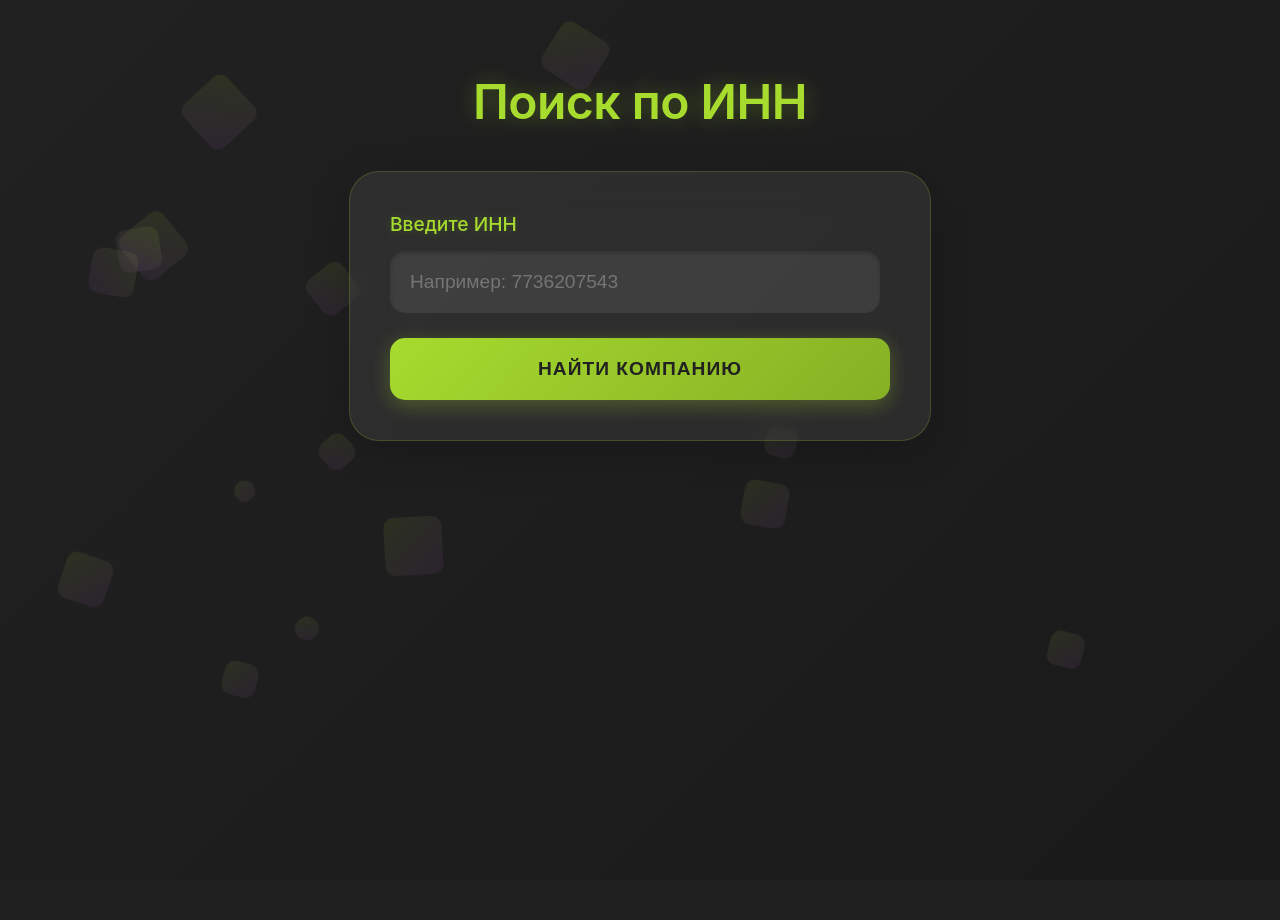
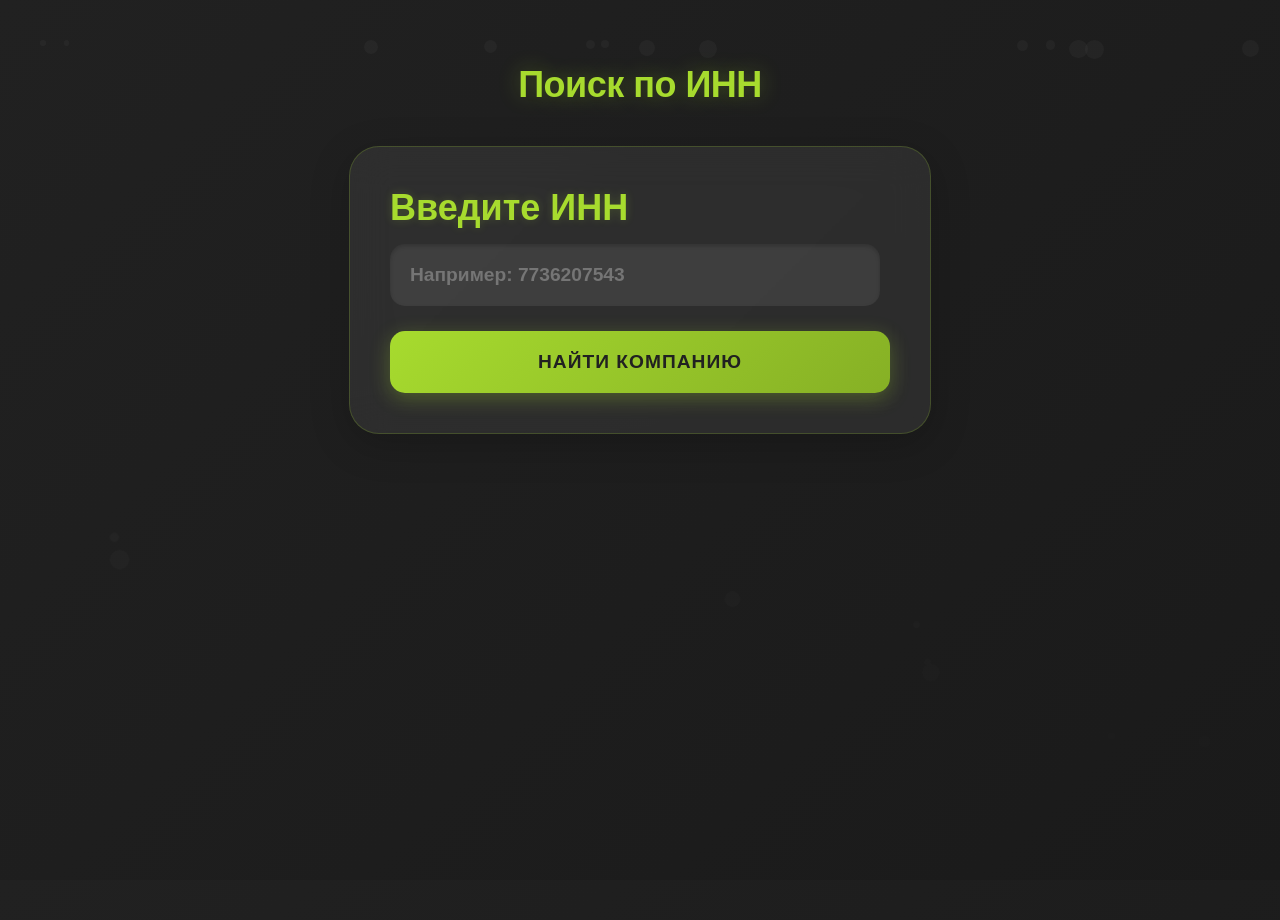
Before and after one commit to s0163614/genesis, a Flask app: page / in a window 1280 px wide. Before the commit the page ends 697 px from the top, so only its background shows below. Run offline with Flask 3, Linux system fonts and the light colour scheme; some web fonts are replaced.

Commit message:
Update index.html

```diff
--- a/templates/index.html
+++ b/templates/index.html
@@ -29,30 +29,31 @@ body {
     overflow-x: hidden;
 }
 
-.floating-squares {
-    position: fixed;
-    top: 0;
-    left: 0;
+.floating-particles {
+  position: absolute;
   width: 100%;
   height: 100%;
-    pointer-events: none;
-    z-index: -1;
 }
 
-.square {
+.particle {
   position: absolute;
-    background: linear-gradient(45deg, var(--accent-green), var(--accent-purple));
-    opacity: 0.1;
-    border-radius: 10px;
-    animation: float 20s linear infinite;
+  background: rgba(255, 255, 255, 0.03);
+  border-radius: 50%;
+  animation: float 15s infinite ease-in-out;
 }
 
 @keyframes float {
   0% {
-        transform: translate(0, 0) rotate(0deg);
+    transform: translateY(100vh) translateX(-10px);
+    opacity: 0;
+  }
+  50% {
+    transform: translateY(50vh) translateX(10px);
+    opacity: 1;
   }
   100% {
-        transform: translate(var(--moveX), var(--moveY)) rotate(360deg);
+    transform: translateY(0) translateX(-10px);
+    opacity: 0;
   }
 }
 
@@ -187,7 +188,31 @@ ul {
     box-shadow: 0 10px 40px rgba(0, 0, 0, 0.2);
 }
 
+@font-face {
+            font-family: "Gt Eesti Pro Display";
+            src: url('fonts/gteestiprodisplay_ultrabold.woff2') format('woff2'),
+                 url('fonts/gteestiprodisplay_ultrabold.woff') format('woff'),
+                 url('fonts/gteestiprodisplay_ultrabold.otf') format('opentype');
+        }
 
+        .shrift1 {
+            font-family: "Gt Eesti Pro Display", sans-serif;
+            font-size: 36px;
+			font-weight: bold;
+        }
+
+		@font-face2 {
+            font-family: "Gt Eesti Pro Display Medium";
+            src: url('fonts/shift1.woff2') format('woff2'),
+                 url('fonts/shift1.woff') format('woff'),
+                 url('fonts/shift1.otf') format('opentype');
+        }
+
+        .shrift2 {
+            font-family: "Gt Eesti Pro Display Medium", sans-serif;
+            font-size: 36px;
+			#font-weight: bold;
+        }
 
 li {
     padding: 20px;
@@ -220,7 +245,7 @@ ul li:nth-child(2) { animation-delay: 0.4s; }
 </style>
 </head>
 <body>
-<div class="floating-squares"></div>
+<div class="floating-particles" id="particles"></div>
     <h1 class="shrift2">Поиск по ИНН</h1>
     <form method="post">
         <label class="shrift1" for="inn">Введите ИНН</label>
@@ -246,37 +271,31 @@ ul li:nth-child(2) { animation-delay: 0.4s; }
 
 <script>
 // Create floating squares
-function createSquares() {
-            const container = document.querySelector('.floating-squares');
-            const numberOfSquares = 15;
+function createParticles() {
+  const container = document.getElementById('particles');
+  const particleCount = 30;
 
-            for (let i = 0; i < numberOfSquares; i++) {
-                const square = document.createElement('div');
-                square.className = 'square';
+  for (let i = 0; i < particleCount; i++) {
+    const particle = document.createElement('div');
+    particle.className = 'particle';
 
-                // Random size between 20 and 60
-                const size = Math.random() * 40 + 20;
-                square.style.width = `${size}px`;
-                square.style.height = `${size}px`;
+    // Random size between 5 and 20px
+    const size = Math.random() * 15 + 5;
+    particle.style.width = `${size}px`;
+    particle.style.height = `${size}px`;
 
-                // Random starting position
-                square.style.left = `${Math.random() * 100}vw`;
-                square.style.top = `${Math.random() * 100}vh`;
+    // Random position
+    particle.style.left = `${Math.random() * 100}%`;
 
-                // Random movement distance
-                const moveX = (Math.random() - 0.5) * 200;
-                const moveY = (Math.random() - 0.5) * 200;
-                square.style.setProperty('--moveX', `${moveX}px`);
-                square.style.setProperty('--moveY', `${moveY}px`);
+    // Random animation delay
+    particle.style.animationDelay = `${Math.random() * 15}s`;
 
-                // Random animation duration
-                square.style.animationDuration = `${Math.random() * 20 + 10}s`;
-
-                container.appendChild(square);
+    container.appendChild(particle);
   }
 }
 
-        createSquares();
+// Create initial particles
+createParticles();
 
 
 
```
Lines whose indentation alone changed are shown as unchanged.
